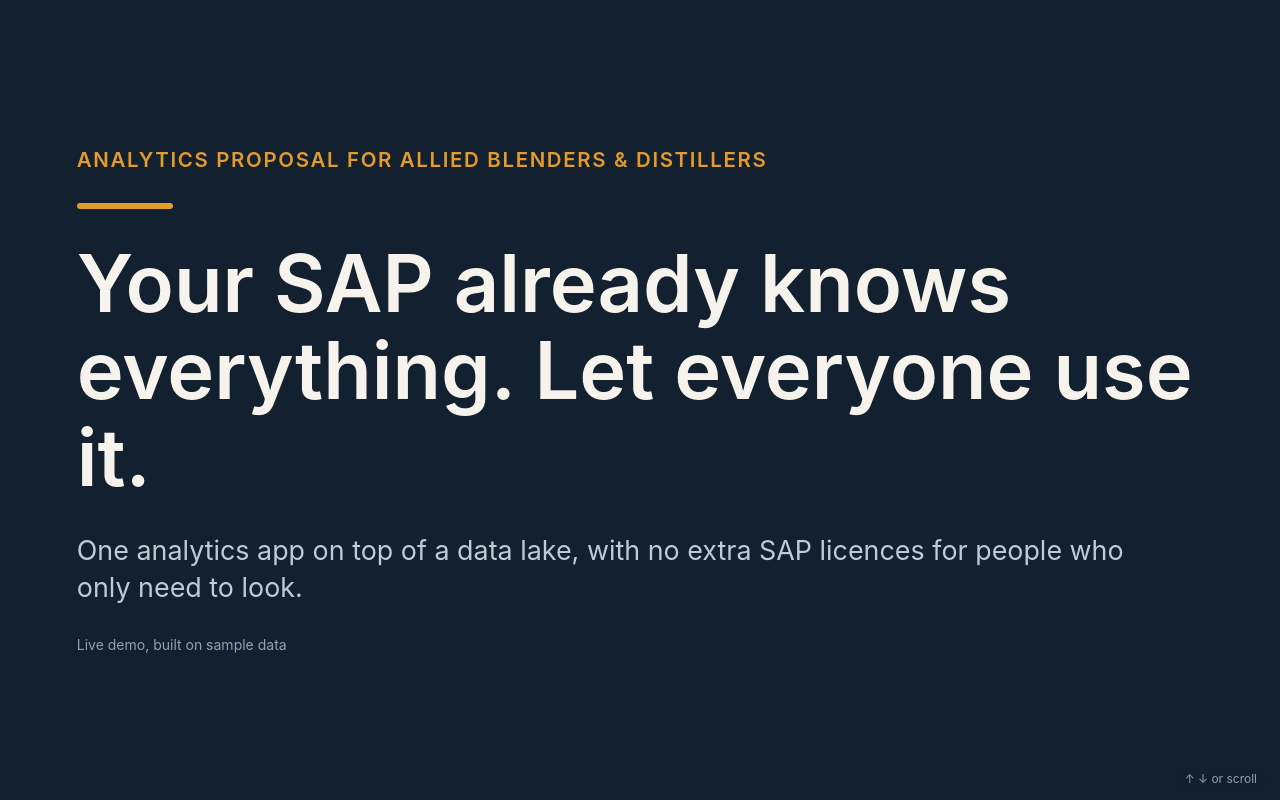
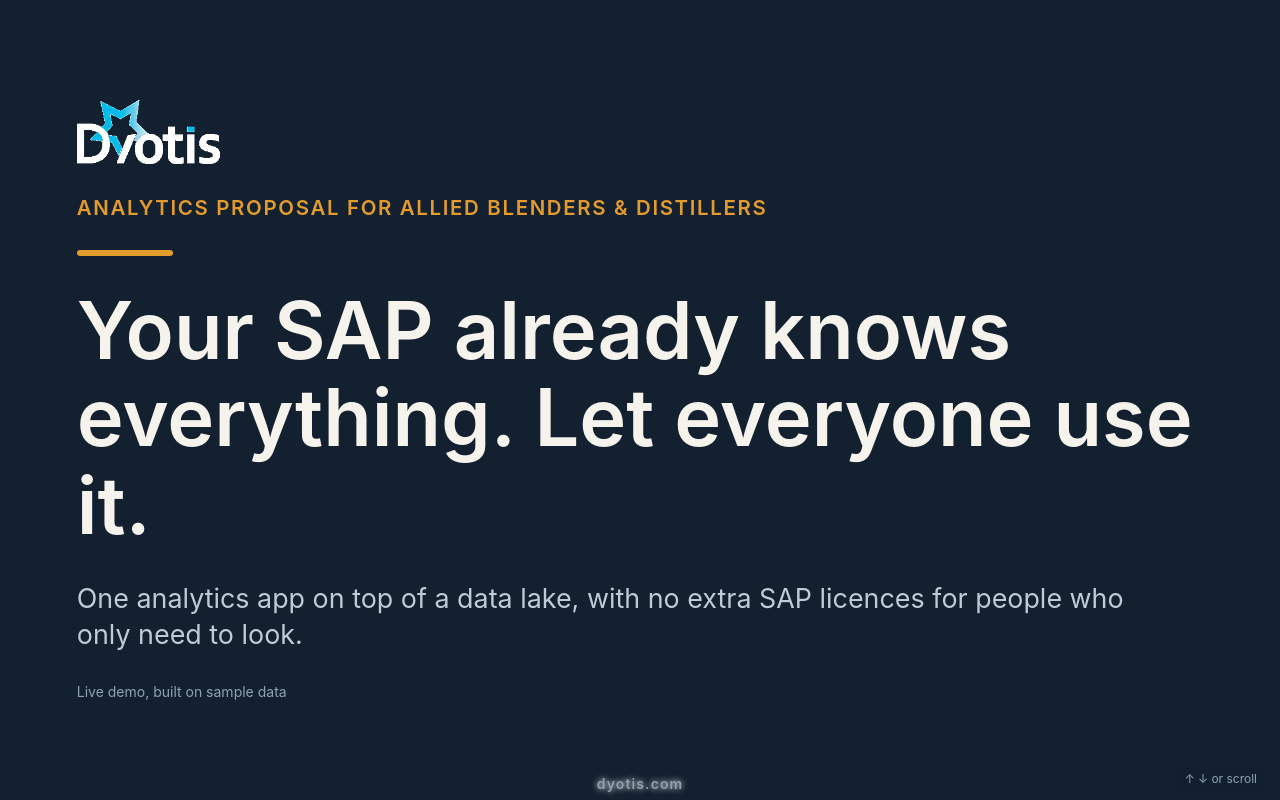
Before and after one commit to Dyotis/abd-enterprise-platform-demo, a plain HTML site: page pitch/index.html in a window 1280 px wide. Shown: the top 800 px of the page. Drawn offline with Linux system fonts and the light colour scheme.

Commit message:
Add Dyotis logo and footer
Co-Authored-By: Claude Sonnet 5.5 <noreply@anthropic.com>

```diff
--- a/pitch/index.html
+++ b/pitch/index.html
@@ -19,10 +19,10 @@ h1{font-size:clamp(34px,6.2vw,92px)}h2{font-size:clamp(28px,4.2vw,64px)}h3{font-
 figure{margin:0;flex:1 1 380px}figure img{width:100%;height:auto;border-radius:12px;border:2px solid var(--line);display:block}figcaption{margin-top:10px;font-size:clamp(14px,1.6vw,22px);color:var(--mute)}
 .step{display:flex;gap:clamp(14px,3vw,40px);flex-wrap:wrap;padding:clamp(12px,1.8vw,24px) 0;border-top:2px solid #2A4560}.step b.when{flex:0 0 220px;font-family:"Space Grotesk",Inter,Arial,sans-serif;font-size:clamp(18px,2.2vw,32px);color:var(--accent)}.step p{flex:1 1 320px;margin:0;font-size:clamp(16px,1.9vw,28px);line-height:1.35}
 .small{font-size:14px;color:#8FA2B3;margin:0}a{color:var(--accent)}.bar{width:96px;height:6px;background:var(--accent);border-radius:3px}
-.hint{position:fixed;right:14px;bottom:10px;font-size:12px;color:#8FA2B3;background:rgba(18,32,47,.7);padding:4px 9px;border-radius:99px}
+.dylogo{height:clamp(36px,5vw,64px);width:auto;align-self:flex-start}.foot{position:fixed;left:0;right:0;bottom:8px;text-align:center;font-size:14px;letter-spacing:.08em;font-weight:600;color:#8FA2B3;text-decoration:none;pointer-events:auto;z-index:5;text-shadow:0 0 6px var(--paper)}.hint{position:fixed;right:14px;bottom:10px;font-size:12px;color:#8FA2B3;background:rgba(18,32,47,.7);padding:4px 9px;border-radius:99px}
 </style></head><body>
 
-<section class="dark"><p class="eyebrow">ANALYTICS PROPOSAL FOR ALLIED BLENDERS &amp; DISTILLERS</p><div class="bar"></div>
+<section class="dark"><img class="dylogo" src="img/dyotis-logo-white.png" alt="Dyotis"><p class="eyebrow">ANALYTICS PROPOSAL FOR ALLIED BLENDERS &amp; DISTILLERS</p><div class="bar"></div>
 <h1>Your SAP already knows everything. Let everyone use it.</h1>
 <p class="lede">One analytics app on top of a data lake, with no extra SAP licences for people who only need to look.</p>
 <p class="small">Live demo, built on sample data</p></section>
@@ -63,7 +63,8 @@ figure{margin:0;flex:1 1 380px}figure img{width:100%;height:auto;border-radius:1
 <div><div class="step"><b class="when">Weeks 1–2</b><p><b>Discovery.</b> Map the SAP landscape, confirm what can be synced and how, and choose the first dashboards.</p></div>
 <div class="step"><b class="when">Next 8–10 weeks</b><p><b>Phase 1.</b> Sales &amp; Brand, Finance, and Distribution &amp; Excise, running on a live lake with ABD data.</p></div>
 <div class="step"><b class="when">After that</b><p><b>Phase 2.</b> Plant, Supply, Quality, then forecasting and alerts.</p></div></div>
-<p class="lede">The demo uses sample data. Phase 1 uses yours.</p></section>
+<p class="lede">The demo uses sample data. Phase 1 uses yours.</p><img class="dylogo" src="img/dyotis-logo-white.png" alt="Dyotis"></section>
 
+<a class="foot" href="https://dyotis.com" target="_blank" rel="noopener">dyotis.com</a>
 <div class="hint">↑ ↓ or scroll</div>
 </body></html>
--- a/style.css
+++ b/style.css
@@ -57,3 +57,6 @@ td{padding:8px;border-bottom:1px solid #eef1f6}tr:last-child td{border:0}td.n,th
 @media(max-width:1000px){.g4{grid-template-columns:repeat(2,1fr)}.g3{grid-template-columns:repeat(2,1fr)}.g32{grid-template-columns:1fr}}
 @media(max-width:760px){.side{display:none;position:fixed;z-index:30;top:56px;left:0;height:calc(100vh - 56px)}.side.open{display:block}.mob{display:inline-block}main{padding:16px 14px 50px}.g2,.g3,.g4{grid-template-columns:1fr}.hb{grid-template-columns:110px 1fr 64px}.top .chip{display:none}}
 .grid.g2>.card:nth-child(3){grid-column:1/-1}
+
+.dy{display:flex;align-items:center;gap:8px;text-decoration:none;color:var(--mute);font-size:12px;margin-right:6px}.dy img{height:28px;width:auto;display:block}@media(max-width:700px){.dy small{display:none}}
+.foot{position:fixed;left:0;right:0;bottom:0;z-index:5;text-align:center;font-size:12px;letter-spacing:.06em;color:var(--mute);background:rgba(255,255,255,.92);border-top:1px solid var(--line,#e5e7eb);padding:4px 0;text-decoration:none}main{padding-bottom:36px}
```
Also changed, not shown: index.html (+3 -1 lines), assets/dyotis-logo-white.png (added), assets/dyotis-logo.png (added), pitch/img/dyotis-logo-white.png (added), pitch/img/dyotis-logo.png (added).
